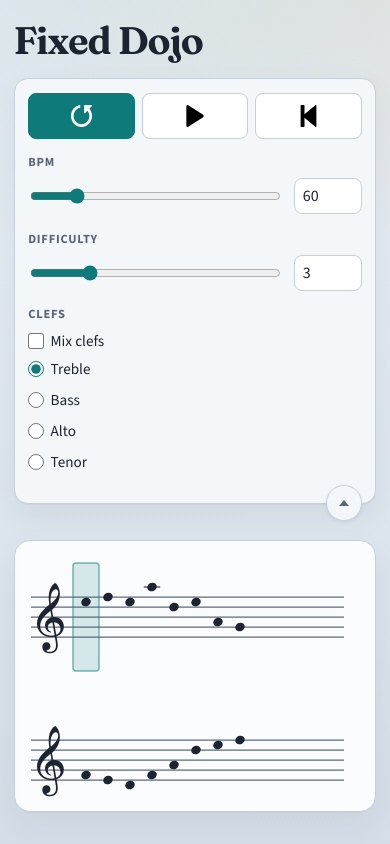
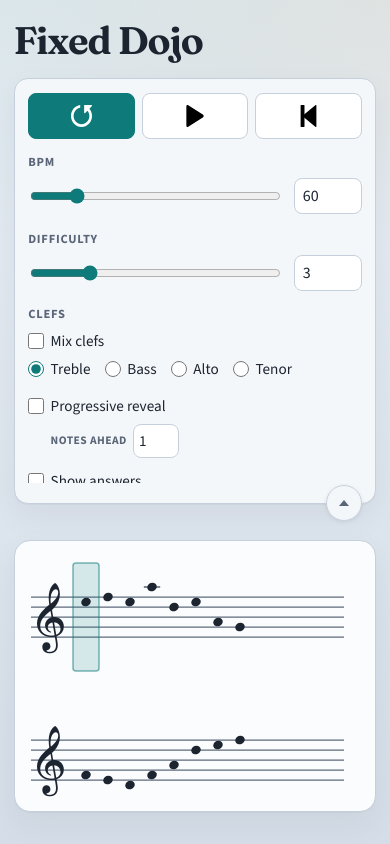
Before and after one commit to greenstrand/solfegepractice, a React (Vite) app: page / in a window 390 px wide. Built offline with nearby package versions, Linux system fonts and the light colour scheme.

Commit message:
Keep clef toggles in a wrapping row on mobile instead of a column.

```diff
--- a/src/styles/app.css
+++ b/src/styles/app.css
@@ -394,9 +394,4 @@ body {
   .controls-grid {
     grid-template-columns: 1fr;
   }
-
-  .clef-checks {
-    flex-direction: column;
-    align-items: flex-start;
-  }
 }
```
